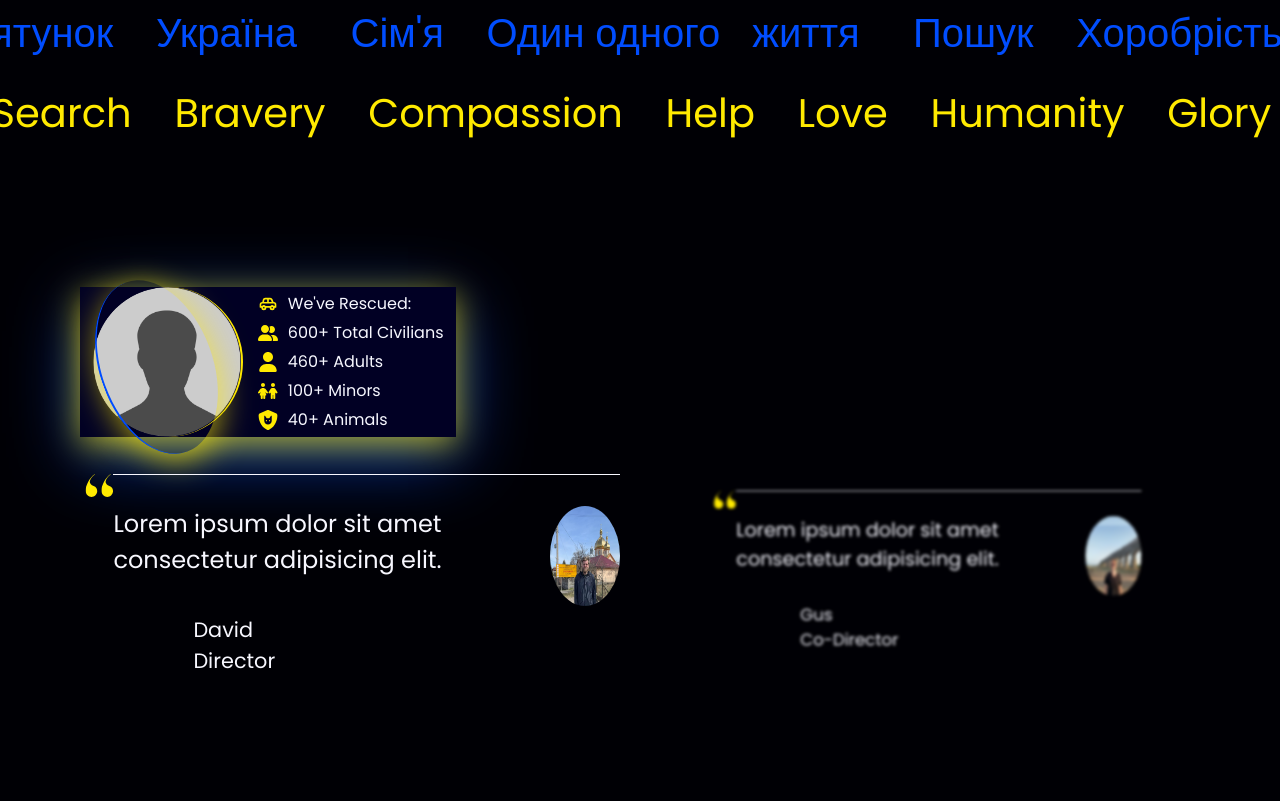
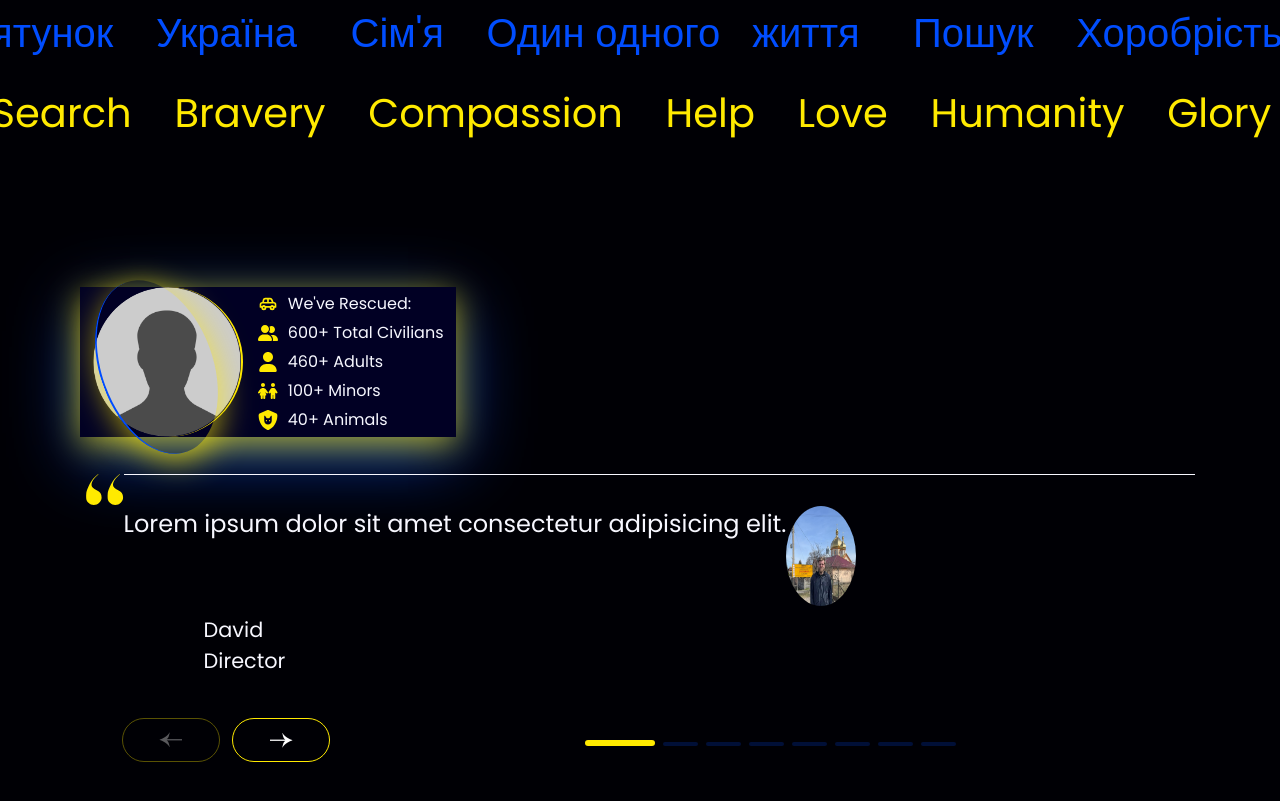
Before and after one commit to BorofskyDev/tausar, a website built with Parcel: page src/index.html in a window 1280 px wide. Shown: the part 893-1694 px from the top of the page. Built offline with nearby package versions, Linux system fonts and the light colour scheme.

Commit message:
finished about swiper

```diff
--- a/src/assets/js/app.js
+++ b/src/assets/js/app.js
@@ -1,5 +1,5 @@
 import gsap from 'gsap'
-import Swiper from 'swiper'
+import Swiper, { Pagination, Navigation } from 'swiper'
 import { reviews } from './data'
 
 
@@ -58,25 +58,30 @@ let barInterval = setInterval(() => {
 }, 20)
 
 // SWIPER
-
+Swiper.use([Pagination, Navigation])
 var swiper = new Swiper(".swiper", {
     slidesPerView: 1,
     spaceBetween: 30,
     pagination: {
         el: ".swiper-pagination",
+        type: "bullets",
         clickable: true,
     },
-    breakpoints: {
-        850:{
-            slidesPerView: 2,
-        },
-        1400:{
-            slidesPerView: 3,
-        },
-        1900:{
-            slidesPerView: 4,
-        }
-    }
+    navigation: {
+        nextEl: ".swiper-button-next",
+        prevEl: ".swiper-button-prev",
+    },
+    // breakpoints: {
+    //     850:{
+    //         slidesPerView: 2,
+    //     },
+    //     1400:{
+    //         slidesPerView: 3,
+    //     },
+    //     1900:{
+    //         slidesPerView: 4,
+    //     }
+    // }
 });
 
 const swiperContainer = document.querySelector('.swiper-wrapper')
--- a/src/assets/styles/about.scss
+++ b/src/assets/styles/about.scss
@@ -32,10 +32,16 @@
                 padding-inline: 0.8rem;
             }
             &__img {
-                width: 150px;
-                height: 150px;
+                width: 100px;
+                height: 100px;
                 border-radius: 50%;
-                border-right: 2px solid $secondary
+                border-right: 2px solid $secondary;
+                @media (min-width: 400px) {
+                    & {
+                        width: 150px;
+                        height: 150px;
+                    }
+                }
             }
             &__col {
                 display: flex;
@@ -84,6 +90,11 @@
     & svg {
         width: 30px;
         fill: $secondary;
+        @media (min-width: 500px) {
+            & {
+                width: 40px;
+            }
+        }
     }
     &__topborder {
         width: 100%;
@@ -123,3 +134,65 @@
     filter: blur(0) !important;
     transform: scale(1) !important;
 }
+
+.swiper__tools {
+    position: relative;
+    display: flex;
+    flex-direction: column-reverse;
+    gap: 2rem;
+    align-items: center;
+    justify-content: space-between;
+    margin-top: 6rem;
+    padding: 0 4rem 0 2rem;
+    @media (min-width: 1056px) {
+        & {
+            flex-direction: row;
+        }
+    }
+}
+
+.swiper__buttons {
+    display: flex;
+    button{
+        position: relative;
+        background: transparent;
+        padding: 1rem 3rem;
+        border-radius: 50px;
+        border: 1px solid $secondary;
+        margin-right: 2rem;
+        user-select: none;
+        &:after {
+            display: none;
+        }
+        img {
+            filter: invert(100%);
+        }
+        &:first-of-type {
+            transform: rotate(180deg);
+        }
+        &:hover,
+        &:focus {
+            background: $primary;
+        }
+    }
+}
+.swiper-pagination {
+    position: relative;
+    display: none;
+    @media (min-width: 807px) {
+        display: block;
+    }
+}
+
+.swiper-pagination-bullet {
+    width: 35px;
+    height: 4px;
+    border-radius: 50px;
+    background: $primary;
+}
+
+.swiper-pagination-bullet-active {
+    width: 70px;
+    height: 6px;
+    background: $secondary;
+}
--- a/src/assets/styles/base.scss
+++ b/src/assets/styles/base.scss
@@ -72,7 +72,7 @@ img,
 video,
 canvas,
 svg {
-  max-width: 100%;
+  // max-width: 100%;
 }
 
 a {
--- a/src/index.html
+++ b/src/index.html
@@ -188,31 +188,18 @@ and supply other volunteer groups with protective gear" />
 
         <div class="swiper__wrapper">
             <div class="swiper">
-                <div class="swiper-wrapper">
-                    <!-- <div class="swiper-slide">
-                        This is handled in the JavaScript
-                        <div class="member">
-                            <svg width="100%" height="100%" viewBox="0 0 33 27" fill="none"
-                                xmlns="http://www.w3.org/2000/svg">
-                                <path
-                                    d="M0.999961 20.2398C0.91996 19.0398 0.959962 17.6398 1.11996 16.0398C1.35996 14.3598 2.27997 11.9198 3.87996 8.71984C5.55996 5.43985 7.95996 2.59983 11.08 0.199829H11.68C11.52 0.359831 11.28 0.559832 10.96 0.799829C10.72 0.959831 10.24 1.39983 9.51996 2.11983C8.79996 2.83983 8.15997 3.55984 7.59996 4.27984C7.03995 4.91983 6.55995 5.71984 6.15996 6.67984C5.75997 7.55982 5.55996 8.43982 5.55996 9.31984C5.63997 10.1198 6.03996 10.9598 6.75996 11.8398C7.47996 12.6398 8.55996 13.3598 9.99996 13.9998C12.8 15.1198 14.2 17.1598 14.2 20.1198C14.2 21.7998 13.5199 23.3198 12.16 24.6798C10.88 25.9598 9.31995 26.5998 7.47996 26.5998C5.79996 26.5998 4.27995 25.9598 2.91996 24.6798C1.63995 23.3998 0.999961 21.9198 0.999961 20.2398ZM19.36 20.2398C19.28 19.0398 19.32 17.6398 19.48 16.0398C19.72 14.3598 20.64 11.9198 22.24 8.71984C23.92 5.43985 26.32 2.59983 29.44 0.199829H30.04C29.8801 0.359831 29.6401 0.559832 29.32 0.799829C29.08 0.959831 28.6 1.39983 27.88 2.11983C27.16 2.83983 26.52 3.55984 25.96 4.27984C25.48 4.91983 25 5.71984 24.52 6.67984C24.12 7.55982 23.92 8.43982 23.92 9.31984C24 10.1198 24.4 10.9598 25.12 11.8398C25.84 12.6398 26.92 13.3598 28.36 13.9998C31.1599 15.0398 32.56 17.0798 32.56 20.1198C32.56 21.7998 31.8799 23.3198 30.52 24.6798C29.2399 25.9598 27.68 26.5998 25.84 26.5998C24.16 26.5998 22.64 25.9598 21.28 24.6798C20 23.3998 19.36 21.9198 19.36 20.2398Z">
-                                </path>
-                            </svg>
-                            <div class="member__card">
-                                <div class="member__topborder"></div>
-                                <div class="member__text">
-
-                                </div>
-                                <img src="" alt="" class="member__img">
-                                <div class="member__profile">
-                                    <p></p>
-                                    <p></p>
-                                </div>
-                            </div>
-                        </div>
-                    </div> -->
+                <div class="swiper-wrapper"></div>
+                <div class="swiper__tools">
+                    <div class="swiper__buttons">
+                        <button class="swiper-button-prev">
+                            <img src="assets/images/rightArrow.png" alt="right arrow">
+                        </button>
+                        <button class="swiper-button-next">
+                            <img src="assets/images/rightArrow.png" alt="right arrow">
+                        </button>
+                    </div>
+                    <div class="swiper-pagination"></div>
                 </div>
-                <div class="swiper-pagination"></div>
             </div>
         </div>
     </section>
```
